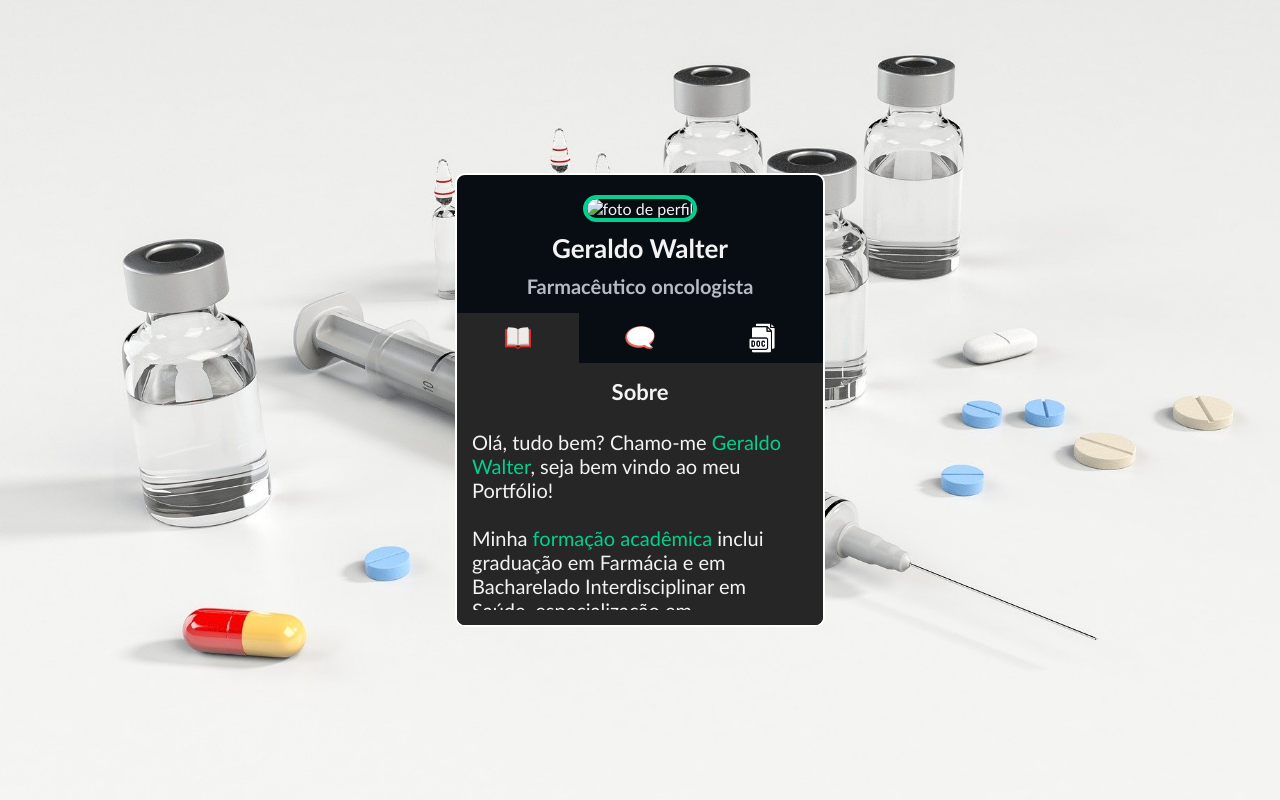
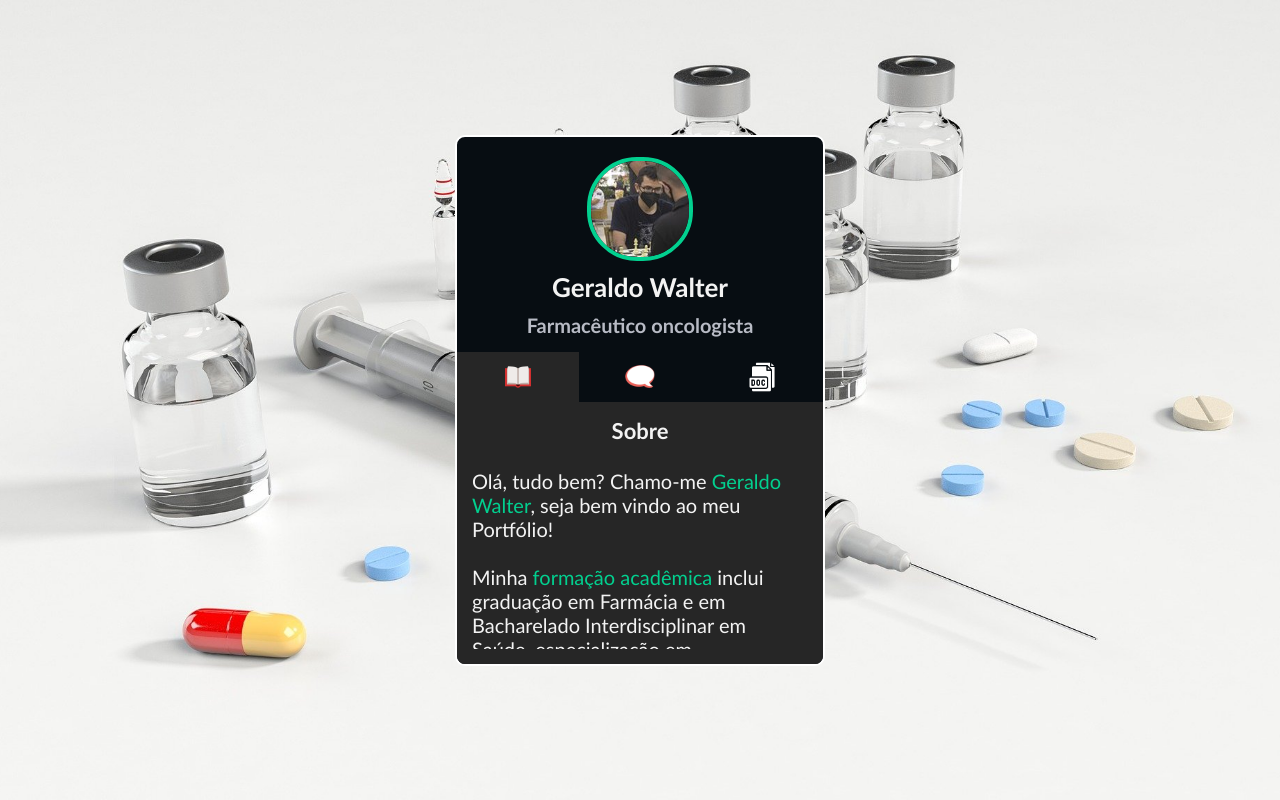
Before and after one commit to toen07/gwaneto.github.io, a plain HTML site: page index.html in a window 1280 px wide. Drawn offline with Linux system fonts and the light colour scheme.

Commit message:
Update index.html

```diff
--- a/index.html
+++ b/index.html
@@ -18,7 +18,7 @@
   <body>
     <main class="cartao">
       <div class="minhas-informacoes">
-        <img src="./src/imagens/perfil" alt="foto de perfil" />
+        <img src="./src/imagens/perfil.jpg" alt="foto de perfil" />
         <h1 class="nome">Geraldo Walter</h1>
         <h2 class="cargo">Farmacêutico oncologista</h2>
       </div>
```
